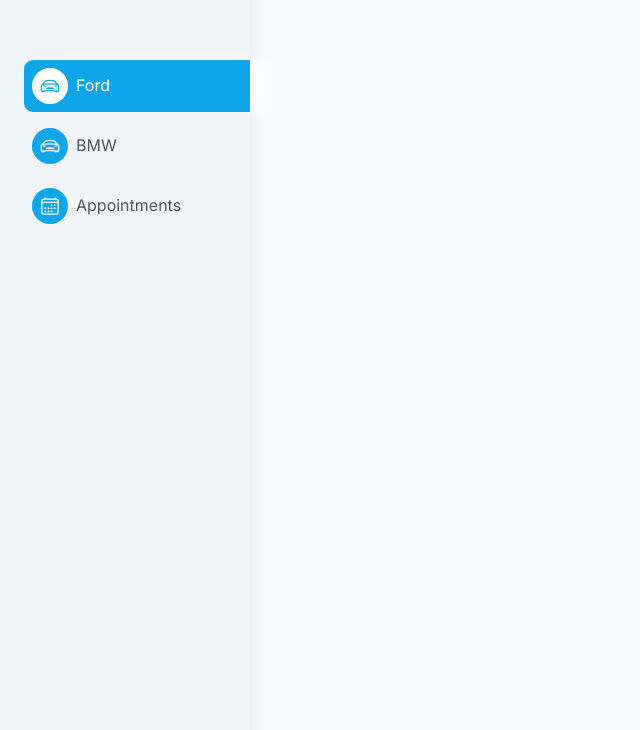
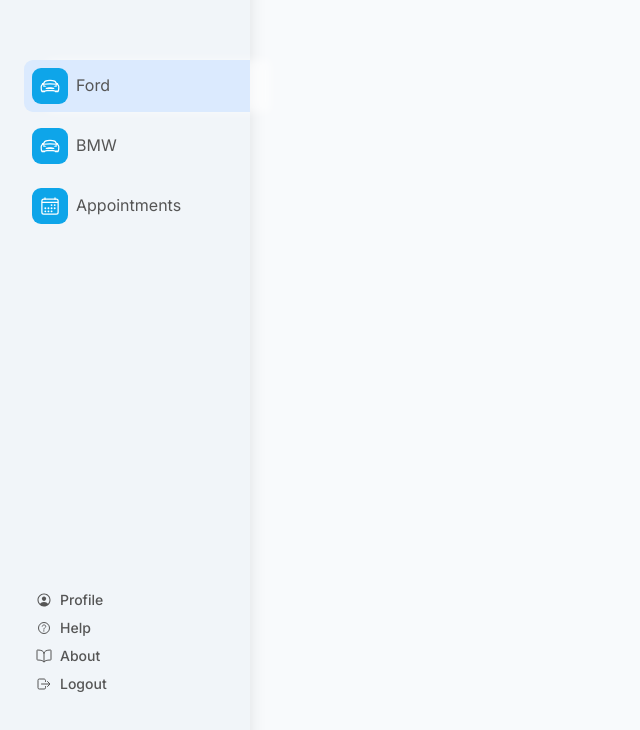
Before and after one commit to maqsudtolipov/car-rental--mv, a website: page app.html in a window 1280 px wide. Shown: the part 60-790 px from the top of the page, without its empty margins (0-640 px from the left). Drawn offline with nearby package versions, Linux system fonts and the light colour scheme.

Commit message:
Complete sidebar

```diff
--- a/app.html
+++ b/app.html
@@ -32,6 +32,17 @@
             ><span>Appointments</span>
           </li>
         </ul>
+        <ul class="sidebar__profile">
+          <li>
+            <ion-icon name="person-circle-outline"></ion-icon
+            ><span>Profile</span>
+          </li>
+          <li>
+            <ion-icon name="help-circle-outline"></ion-icon><span>Help</span>
+          </li>
+          <li><ion-icon name="book-outline"></ion-icon><span>About</span></li>
+          <li><ion-icon name="log-out-outline"></ion-icon><span>Logout</span></li>
+        </ul>
       </aside>
       <main>jhhgj</main>
     </div>
--- a/sass/layout.scss
+++ b/sass/layout.scss
@@ -76,9 +76,11 @@
 //////////////////////////////////
 //**//** PARTNERS SECTION **//**//
 .sidebar {
+  display: flex;
+  flex-direction: column;
   background-color: #f1f5f9;
   box-shadow: 0 8px 16px rgba(0, 0, 0, 0.1);
-  padding: 3.2rem 0 3.2rem 2.4rem;
+  padding: 3.2rem 0 4.8rem 2.4rem;
 
   &__nav {
     display: flex;
@@ -95,21 +97,16 @@
 
       ion-icon {
         padding: 0.8rem;
-        border-radius: 50%;
+        border-radius: 0.9rem;
         color: #fff !important;
         background-color: #0ea5e9;
       }
 
       &--active {
-        color: #fff;
-        background-color: #0ea5e9;
+        background-color: #dbeafe;
         border-bottom-left-radius: 0.9rem;
         border-top-left-radius: 0.9rem;
         box-shadow: 2rem 0 1rem rgba(255, 255, 255, 0.603);
-        ion-icon {
-          color: #0ea5e9 !important;
-          background-color: #fff;
-        }
       }
 
       ion-icon {
@@ -125,4 +122,25 @@
     color: #0ea5e9;
     margin-bottom: 6.4rem;
   }
+
+  // profile
+  &__profile {
+    list-style: none;
+    margin-top: auto;
+    padding-left: 1.2rem;
+    display: flex;
+    flex-direction: column;
+    gap: 1.2rem;
+    font-size: 1.4rem;
+    font-weight: 500;
+
+    li {
+      display: flex;
+      align-items: center;
+      gap: 0.8rem;
+      ion-icon {
+        font-size: 1.6rem;
+      }
+    }
+  }
 }
```
Also changed, not shown: css/style.css, 1 other file.
